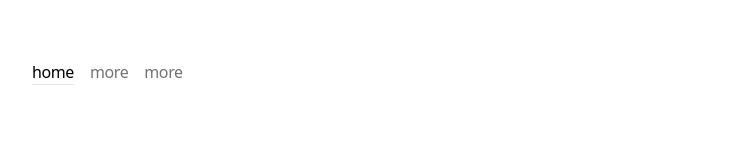
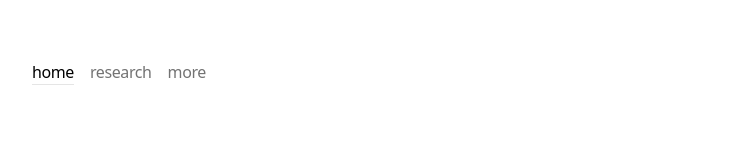
Before and after one commit to ShreyanshMisra/shrey, a Next.js app: page / in a window 1280 px wide. Shown: the top 160 px of the page, without its empty margins (272-1002 px from the left). Built offline with nearby package versions, Linux system fonts and the light colour scheme.

Commit message:
Update Navbar.tsx

```diff
--- a/src/app/components/Navbar.tsx
+++ b/src/app/components/Navbar.tsx
@@ -9,10 +9,10 @@ const navItems = {
   '/': {
     name: 'home',
   },
+  '/research': {
+    name: 'research',
+  },
   '/more': {
-    name: 'more',
-  },
-  '/research': {
     name: 'more',
   },
 };
```
